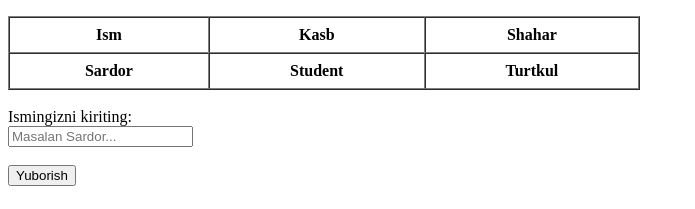
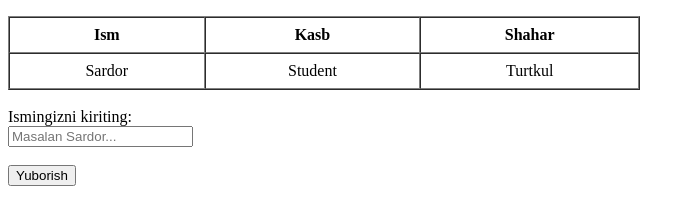
Before and after one commit to eragonofficial/laboratoriya1, a plain HTML site: page index.html in a window 1280 px wide. Shown: the part 988-1197 px from the top of the page, 0-695 px from the left. Drawn offline with Linux system fonts and the light colour scheme.

Commit message:
laboratoriya 1 fayllari

```diff
--- a/index.html
+++ b/index.html
@@ -49,9 +49,9 @@
     </tr>
     <!-- 2-qator -->
     <tr>
-        <th>Sardor</th>
-        <th>Student</th>
-        <th>Turtkul</th>
+        <td align="center">Sardor</td>
+        <td align="center">Student</td>
+        <td align="center">Turtkul</td>
     </tr>
 </table> <br>
 <form>
```
